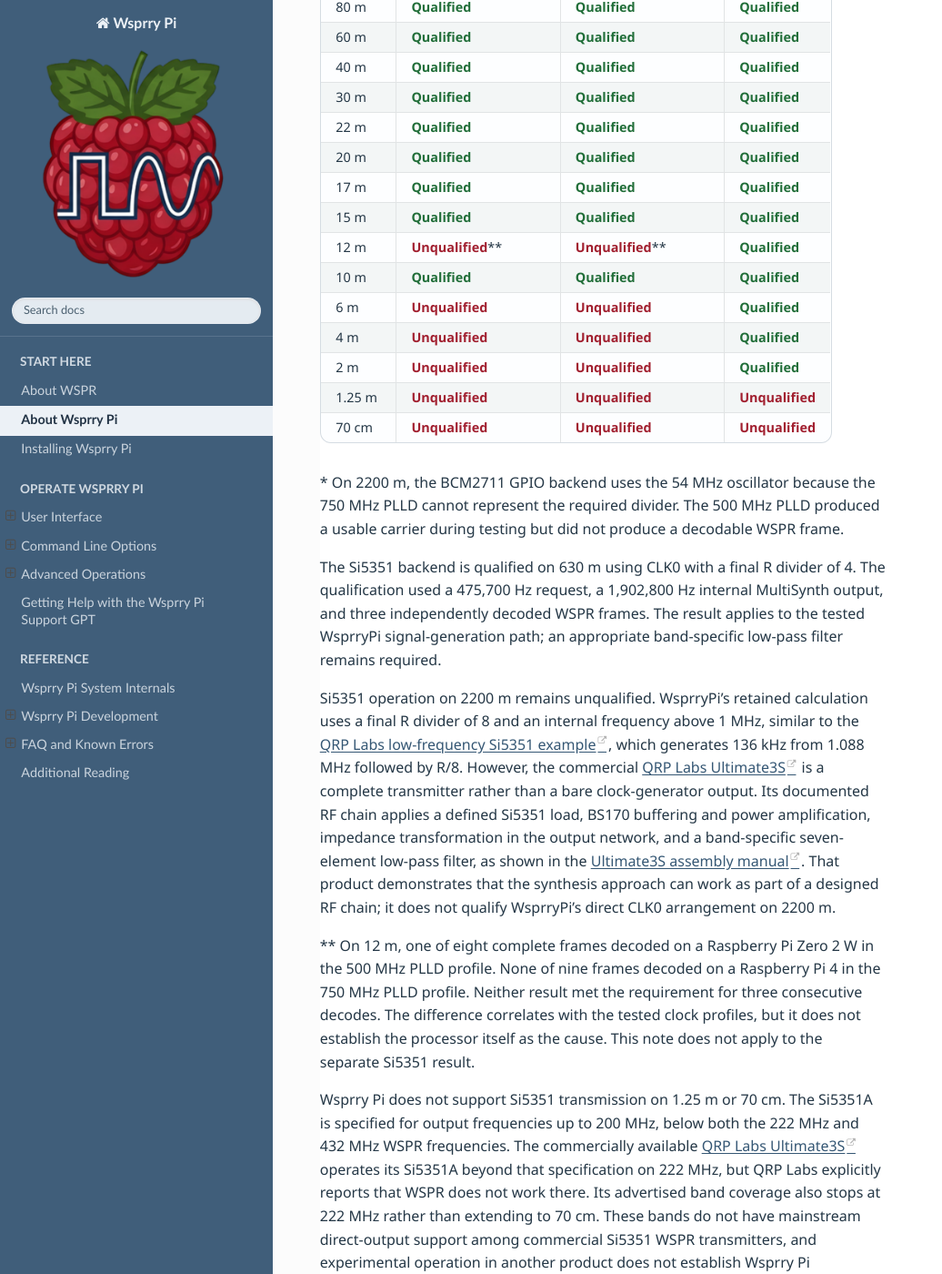
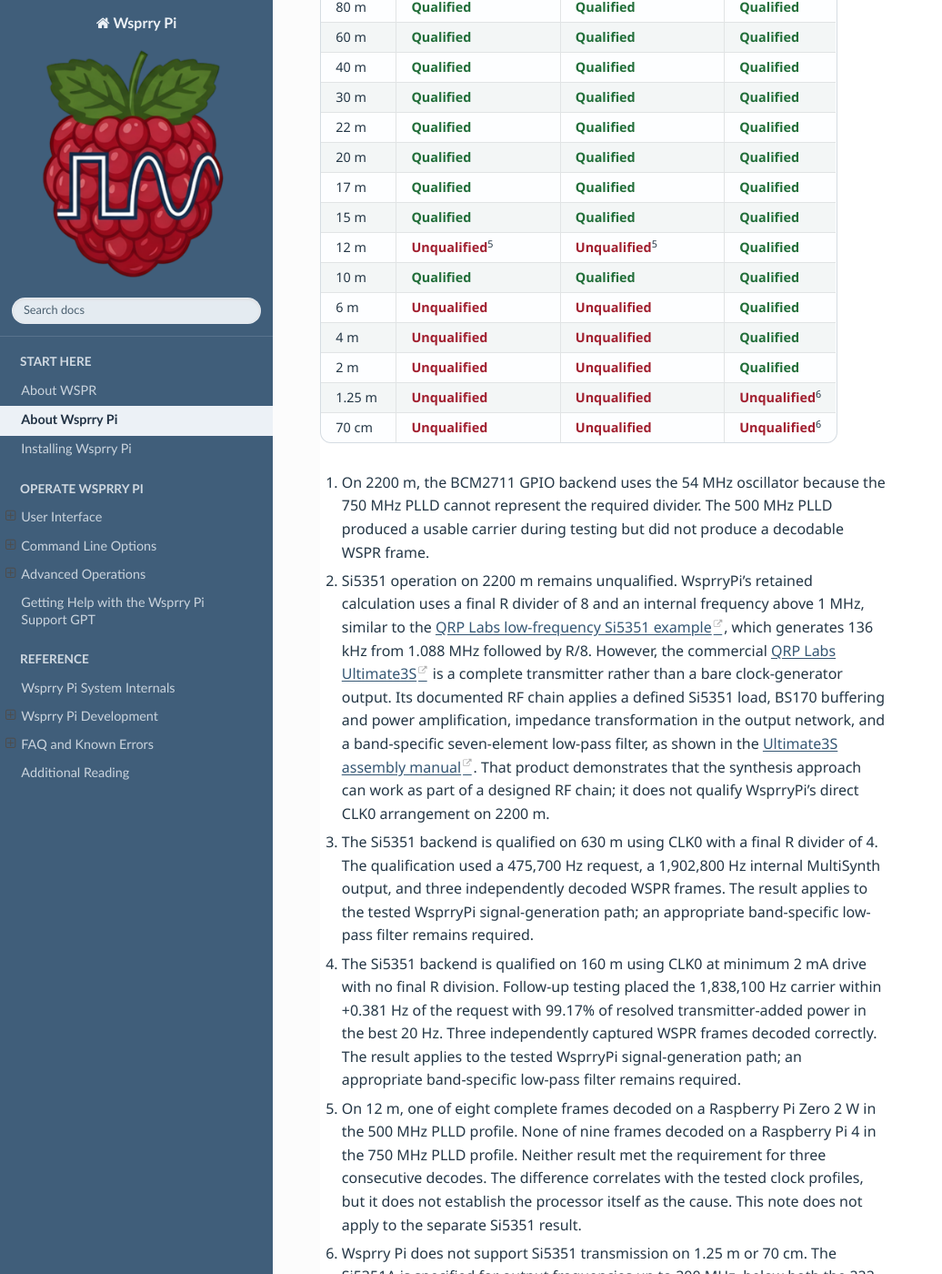
Before and after one commit to WsprryPi/Wsprry_Pi_Docs, a Sphinx documentation site: the page built from docs/About_Wsprry_Pi/index.md, in a window 1280 px wide and 1400 px high, scrolled down 3852 px. Shown: the whole window at 91% size, without its empty margins (0-1036 px from the left). Built offline with Sphinx 7.4.7 and the Read the Docs theme 3.1.0, drawn with Linux system fonts in a browser that asks for light colours; some of the changed text lies outside the part shown.

Commit message:
Qualify Si5351 operation on 160m

```diff
--- a/docs/About_Wsprry_Pi/index.md
+++ b/docs/About_Wsprry_Pi/index.md
@@ -95,9 +95,9 @@
 
 | Band | GPIO: 500 MHz PLLD | GPIO: 750 MHz PLLD | Si5351 |
 | --- | --- | --- | --- |
-| 2200 m | <span class="qualification-status qualification-status--unqualified">Unqualified</span> | <span class="qualification-status qualification-status--qualified">Qualified</span>\* | <span class="qualification-status qualification-status--unqualified">Unqualified</span> |
-| 630 m | <span class="qualification-status qualification-status--qualified">Qualified</span> | <span class="qualification-status qualification-status--qualified">Qualified</span> | <span class="qualification-status qualification-status--qualified">Qualified</span> |
-| 160 m | <span class="qualification-status qualification-status--qualified">Qualified</span> | <span class="qualification-status qualification-status--qualified">Qualified</span> | <span class="qualification-status qualification-status--unqualified">Unqualified</span> |
+| 2200 m | <span class="qualification-status qualification-status--unqualified">Unqualified</span> | <span class="qualification-status qualification-status--qualified">Qualified</span><sup>1</sup> | <span class="qualification-status qualification-status--unqualified">Unqualified</span><sup>2</sup> |
+| 630 m | <span class="qualification-status qualification-status--qualified">Qualified</span> | <span class="qualification-status qualification-status--qualified">Qualified</span> | <span class="qualification-status qualification-status--qualified">Qualified</span><sup>3</sup> |
+| 160 m | <span class="qualification-status qualification-status--qualified">Qualified</span> | <span class="qualification-status qualification-status--qualified">Qualified</span> | <span class="qualification-status qualification-status--qualified">Qualified</span><sup>4</sup> |
 | 80 m | <span class="qualification-status qualification-status--qualified">Qualified</span> | <span class="qualification-status qualification-status--qualified">Qualified</span> | <span class="qualification-status qualification-status--qualified">Qualified</span> |
 | 60 m | <span class="qualification-status qualification-status--qualified">Qualified</span> | <span class="qualification-status qualification-status--qualified">Qualified</span> | <span class="qualification-status qualification-status--qualified">Qualified</span> |
 | 40 m | <span class="qualification-status qualification-status--qualified">Qualified</span> | <span class="qualification-status qualification-status--qualified">Qualified</span> | <span class="qualification-status qualification-status--qualified">Qualified</span> |
@@ -106,23 +106,20 @@
 | 20 m | <span class="qualification-status qualification-status--qualified">Qualified</span> | <span class="qualification-status qualification-status--qualified">Qualified</span> | <span class="qualification-status qualification-status--qualified">Qualified</span> |
 | 17 m | <span class="qualification-status qualification-status--qualified">Qualified</span> | <span class="qualification-status qualification-status--qualified">Qualified</span> | <span class="qualification-status qualification-status--qualified">Qualified</span> |
 | 15 m | <span class="qualification-status qualification-status--qualified">Qualified</span> | <span class="qualification-status qualification-status--qualified">Qualified</span> | <span class="qualification-status qualification-status--qualified">Qualified</span> |
-| 12 m | <span class="qualification-status qualification-status--unqualified">Unqualified</span>\*\* | <span class="qualification-status qualification-status--unqualified">Unqualified</span>\*\* | <span class="qualification-status qualification-status--qualified">Qualified</span> |
+| 12 m | <span class="qualification-status qualification-status--unqualified">Unqualified</span><sup>5</sup> | <span class="qualification-status qualification-status--unqualified">Unqualified</span><sup>5</sup> | <span class="qualification-status qualification-status--qualified">Qualified</span> |
 | 10 m | <span class="qualification-status qualification-status--qualified">Qualified</span> | <span class="qualification-status qualification-status--qualified">Qualified</span> | <span class="qualification-status qualification-status--qualified">Qualified</span> |
 | 6 m | <span class="qualification-status qualification-status--unqualified">Unqualified</span> | <span class="qualification-status qualification-status--unqualified">Unqualified</span> | <span class="qualification-status qualification-status--qualified">Qualified</span> |
 | 4 m | <span class="qualification-status qualification-status--unqualified">Unqualified</span> | <span class="qualification-status qualification-status--unqualified">Unqualified</span> | <span class="qualification-status qualification-status--qualified">Qualified</span> |
 | 2 m | <span class="qualification-status qualification-status--unqualified">Unqualified</span> | <span class="qualification-status qualification-status--unqualified">Unqualified</span> | <span class="qualification-status qualification-status--qualified">Qualified</span> |
-| 1.25 m | <span class="qualification-status qualification-status--unqualified">Unqualified</span> | <span class="qualification-status qualification-status--unqualified">Unqualified</span> | <span class="qualification-status qualification-status--unqualified">Unqualified</span> |
-| 70 cm | <span class="qualification-status qualification-status--unqualified">Unqualified</span> | <span class="qualification-status qualification-status--unqualified">Unqualified</span> | <span class="qualification-status qualification-status--unqualified">Unqualified</span> |
+| 1.25 m | <span class="qualification-status qualification-status--unqualified">Unqualified</span> | <span class="qualification-status qualification-status--unqualified">Unqualified</span> | <span class="qualification-status qualification-status--unqualified">Unqualified</span><sup>6</sup> |
+| 70 cm | <span class="qualification-status qualification-status--unqualified">Unqualified</span> | <span class="qualification-status qualification-status--unqualified">Unqualified</span> | <span class="qualification-status qualification-status--unqualified">Unqualified</span><sup>6</sup> |
 
-\* On 2200 m, the BCM2711 GPIO backend uses the 54 MHz oscillator because the 750 MHz PLLD cannot represent the required divider. The 500 MHz PLLD produced a usable carrier during testing but did not produce a decodable WSPR frame.
-
-The Si5351 backend is qualified on 630 m using CLK0 with a final R divider of 4. The qualification used a 475,700 Hz request, a 1,902,800 Hz internal MultiSynth output, and three independently decoded WSPR frames. The result applies to the tested WsprryPi signal-generation path; an appropriate band-specific low-pass filter remains required.
-
-Si5351 operation on 2200 m remains unqualified. WsprryPi's retained calculation uses a final R divider of 8 and an internal frequency above 1 MHz, similar to the [QRP Labs low-frequency Si5351 example](https://qrp-labs.com/synth/si5351ademo.html), which generates 136 kHz from 1.088 MHz followed by R/8. However, the commercial [QRP Labs Ultimate3S](https://qrp-labs.com/ultimate3/u3s.html) is a complete transmitter rather than a bare clock-generator output. Its documented RF chain applies a defined Si5351 load, BS170 buffering and power amplification, impedance transformation in the output network, and a band-specific seven-element low-pass filter, as shown in the [Ultimate3S assembly manual](https://qrp-labs.com/images/ultimate3s/assembly_u3s.pdf). That product demonstrates that the synthesis approach can work as part of a designed RF chain; it does not qualify WsprryPi's direct CLK0 arrangement on 2200 m.
-
-\*\* On 12 m, one of eight complete frames decoded on a Raspberry Pi Zero 2 W in the 500 MHz PLLD profile. None of nine frames decoded on a Raspberry Pi 4 in the 750 MHz PLLD profile. Neither result met the requirement for three consecutive decodes. The difference correlates with the tested clock profiles, but it does not establish the processor itself as the cause. This note does not apply to the separate Si5351 result.
-
-Wsprry Pi does not support Si5351 transmission on 1.25 m or 70 cm. The Si5351A is specified for output frequencies up to 200 MHz, below both the 222 MHz and 432 MHz WSPR frequencies. The commercially available [QRP Labs Ultimate3S](https://qrp-labs.com/ultimate3/u3s.html) operates its Si5351A beyond that specification on 222 MHz, but QRP Labs explicitly reports that WSPR does not work there. Its advertised band coverage also stops at 222 MHz rather than extending to 70 cm. These bands do not have mainstream direct-output support among commercial Si5351 WSPR transmitters, and experimental operation in another product does not establish Wsprry Pi compatibility.
+1. On 2200 m, the BCM2711 GPIO backend uses the 54 MHz oscillator because the 750 MHz PLLD cannot represent the required divider. The 500 MHz PLLD produced a usable carrier during testing but did not produce a decodable WSPR frame.
+2. Si5351 operation on 2200 m remains unqualified. WsprryPi's retained calculation uses a final R divider of 8 and an internal frequency above 1 MHz, similar to the [QRP Labs low-frequency Si5351 example](https://qrp-labs.com/synth/si5351ademo.html), which generates 136 kHz from 1.088 MHz followed by R/8. However, the commercial [QRP Labs Ultimate3S](https://qrp-labs.com/ultimate3/u3s.html) is a complete transmitter rather than a bare clock-generator output. Its documented RF chain applies a defined Si5351 load, BS170 buffering and power amplification, impedance transformation in the output network, and a band-specific seven-element low-pass filter, as shown in the [Ultimate3S assembly manual](https://qrp-labs.com/images/ultimate3s/assembly_u3s.pdf). That product demonstrates that the synthesis approach can work as part of a designed RF chain; it does not qualify WsprryPi's direct CLK0 arrangement on 2200 m.
+3. The Si5351 backend is qualified on 630 m using CLK0 with a final R divider of 4. The qualification used a 475,700 Hz request, a 1,902,800 Hz internal MultiSynth output, and three independently decoded WSPR frames. The result applies to the tested WsprryPi signal-generation path; an appropriate band-specific low-pass filter remains required.
+4. The Si5351 backend is qualified on 160 m using CLK0 at minimum 2 mA drive with no final R division. Follow-up testing placed the 1,838,100 Hz carrier within +0.381 Hz of the request with 99.17% of resolved transmitter-added power in the best 20 Hz. Three independently captured WSPR frames decoded correctly. The result applies to the tested WsprryPi signal-generation path; an appropriate band-specific low-pass filter remains required.
+5. On 12 m, one of eight complete frames decoded on a Raspberry Pi Zero 2 W in the 500 MHz PLLD profile. None of nine frames decoded on a Raspberry Pi 4 in the 750 MHz PLLD profile. Neither result met the requirement for three consecutive decodes. The difference correlates with the tested clock profiles, but it does not establish the processor itself as the cause. This note does not apply to the separate Si5351 result.
+6. Wsprry Pi does not support Si5351 transmission on 1.25 m or 70 cm. The Si5351A is specified for output frequencies up to 200 MHz, below both the 222 MHz and 432 MHz WSPR frequencies. The commercially available [QRP Labs Ultimate3S](https://qrp-labs.com/ultimate3/u3s.html) operates its Si5351A beyond that specification on 222 MHz, but QRP Labs explicitly reports that WSPR does not work there. Its advertised band coverage also stops at 222 MHz rather than extending to 70 cm. These bands do not have mainstream direct-output support among commercial Si5351 WSPR transmitters, and experimental operation in another product does not establish Wsprry Pi compatibility.
 
 - <span class="qualification-status qualification-status--qualified">Qualified</span>: The transmitter type produced usable output on that band during qualification testing.
 - <span class="qualification-status qualification-status--unqualified">Unqualified</span>: The transmitter type did not meet the carrier or decode gate on that band. Do not use an unqualified combination. Some unsupported requests are rejected before RF activation; a selectable setting does not override the qualification table.
```
